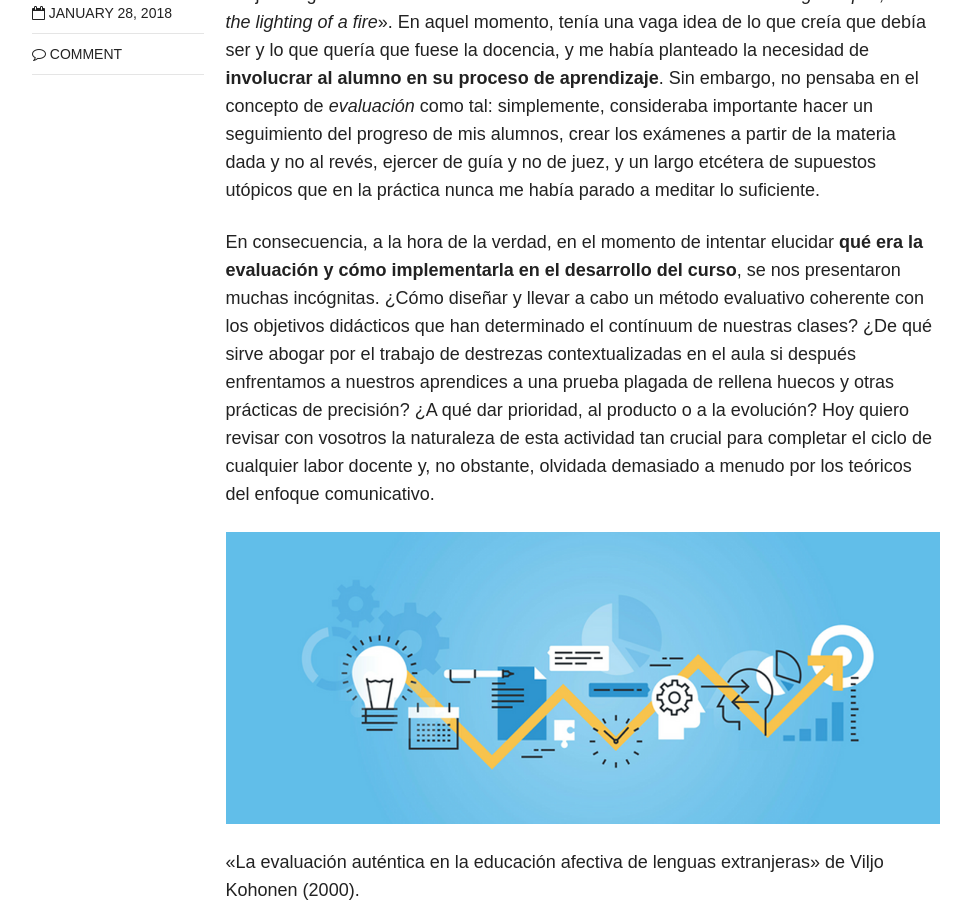
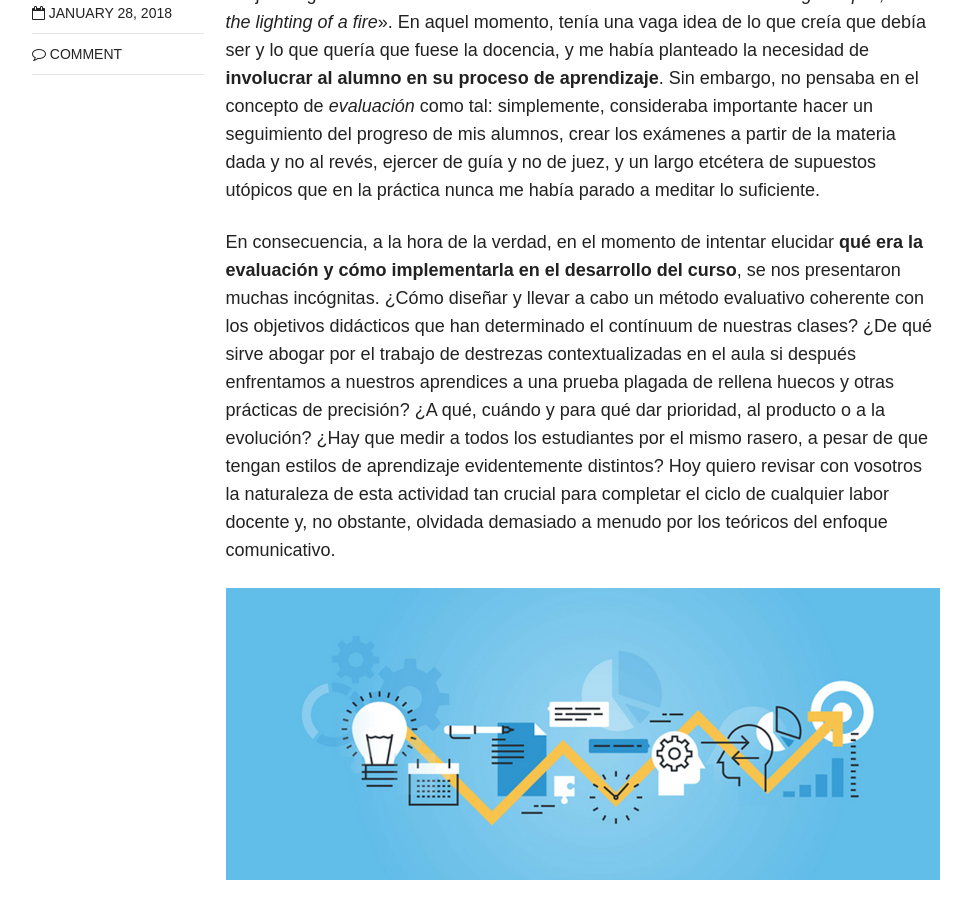
Before and after one commit to immalopez/immalopez.github.io, a Jekyll site: the page built from _posts/blog/2018-01-28-evaluacion-antes-y-despues.md, in a window 1280 px wide and 900 px high, scrolled down 620 px. Shown: the whole window, without its empty margins (154-1125 px from the left). Built offline with Jekyll 4.4.1, drawn with Linux system fonts in a browser that asks for light colours; nearby versions of some CDN libraries; comment, search, counter and statistics services are not loaded.

Commit message:
Update 2018-01-28-evaluacion-antes-y-despues.md

```diff
--- a/_posts/blog/2018-01-28-evaluacion-antes-y-despues.md
+++ b/_posts/blog/2018-01-28-evaluacion-antes-y-despues.md
@@ -13,7 +13,7 @@
 
 En el [Punto de partida](https://immalopez.github.io/blog/punto-de-partida/) de este portafolio, al hablar de mi concepción del profesor ideal, aduje la siguiente cita de William Butler Yeats: «_Education is not the filling of a pail, but the lighting of a fire_». En aquel momento, tenía una vaga idea de lo que creía que debía ser y lo que quería que fuese la docencia, y me había planteado la necesidad de **involucrar al alumno en su proceso de aprendizaje**. Sin embargo, no pensaba en el concepto de _evaluación_ como tal: simplemente, consideraba importante hacer un seguimiento del progreso de mis alumnos, crear los exámenes a partir de la materia dada y no al revés, ejercer de guía y no de juez, y un largo etcétera de supuestos utópicos que en la práctica nunca me había parado a meditar lo suficiente.
 
-En consecuencia, a la hora de la verdad, en el momento de intentar elucidar **qué era la evaluación y cómo implementarla en el desarrollo del curso**, se nos presentaron muchas incógnitas. ¿Cómo diseñar y llevar a cabo un método evaluativo coherente con los objetivos didácticos que han determinado el contínuum de nuestras clases? ¿De qué sirve abogar por el trabajo de destrezas contextualizadas en el aula si después enfrentamos a nuestros aprendices a una prueba plagada de rellena huecos y otras prácticas de precisión? ¿A qué dar prioridad, al producto o a la evolución? Hoy quiero revisar con vosotros la naturaleza de esta actividad tan crucial para completar el ciclo de cualquier labor docente y, no obstante, olvidada demasiado a menudo por los teóricos del enfoque comunicativo.
+En consecuencia, a la hora de la verdad, en el momento de intentar elucidar **qué era la evaluación y cómo implementarla en el desarrollo del curso**, se nos presentaron muchas incógnitas. ¿Cómo diseñar y llevar a cabo un método evaluativo coherente con los objetivos didácticos que han determinado el contínuum de nuestras clases? ¿De qué sirve abogar por el trabajo de destrezas contextualizadas en el aula si después enfrentamos a nuestros aprendices a una prueba plagada de rellena huecos y otras prácticas de precisión? ¿A qué, cuándo y para qué dar prioridad, al producto o a la evolución? ¿Hay que medir a todos los estudiantes por el mismo rasero, a pesar de que tengan estilos de aprendizaje evidentemente distintos? Hoy quiero revisar con vosotros la naturaleza de esta actividad tan crucial para completar el ciclo de cualquier labor docente y, no obstante, olvidada demasiado a menudo por los teóricos del enfoque comunicativo.
 
 
 
```
